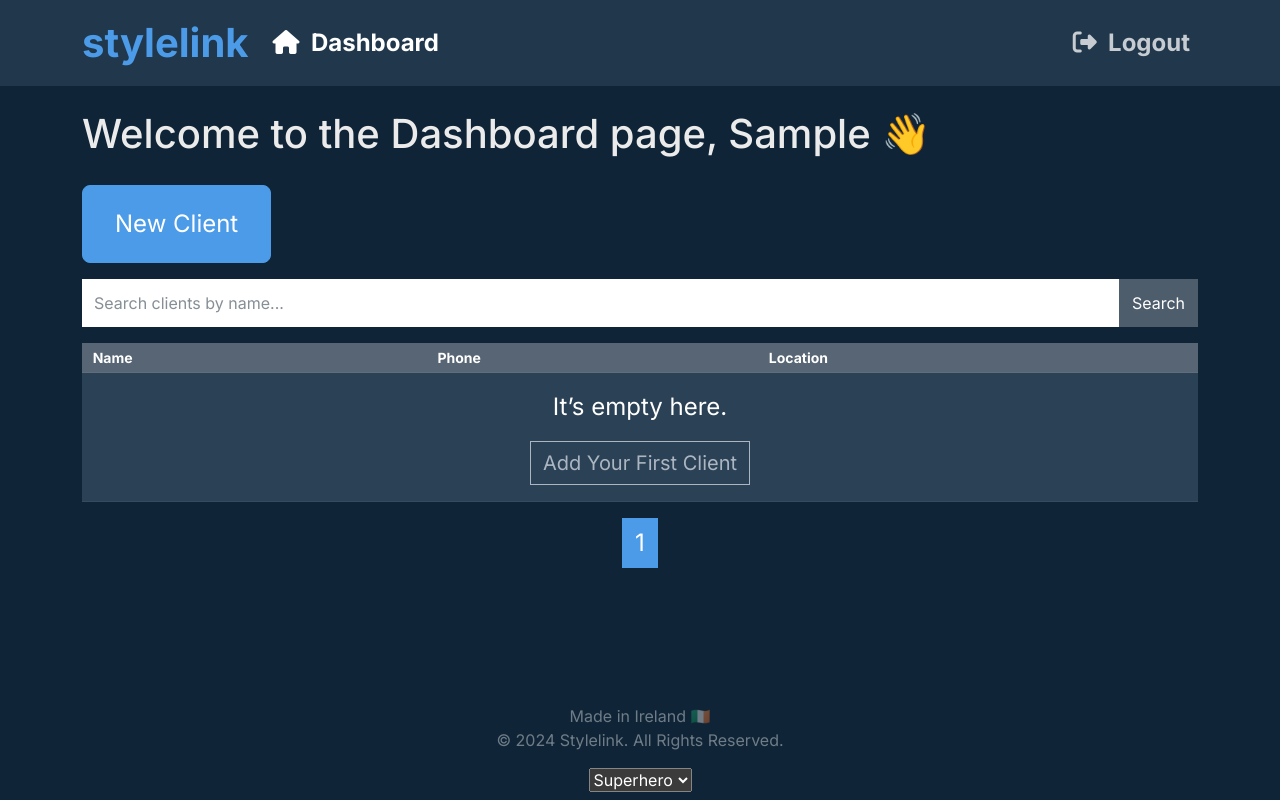
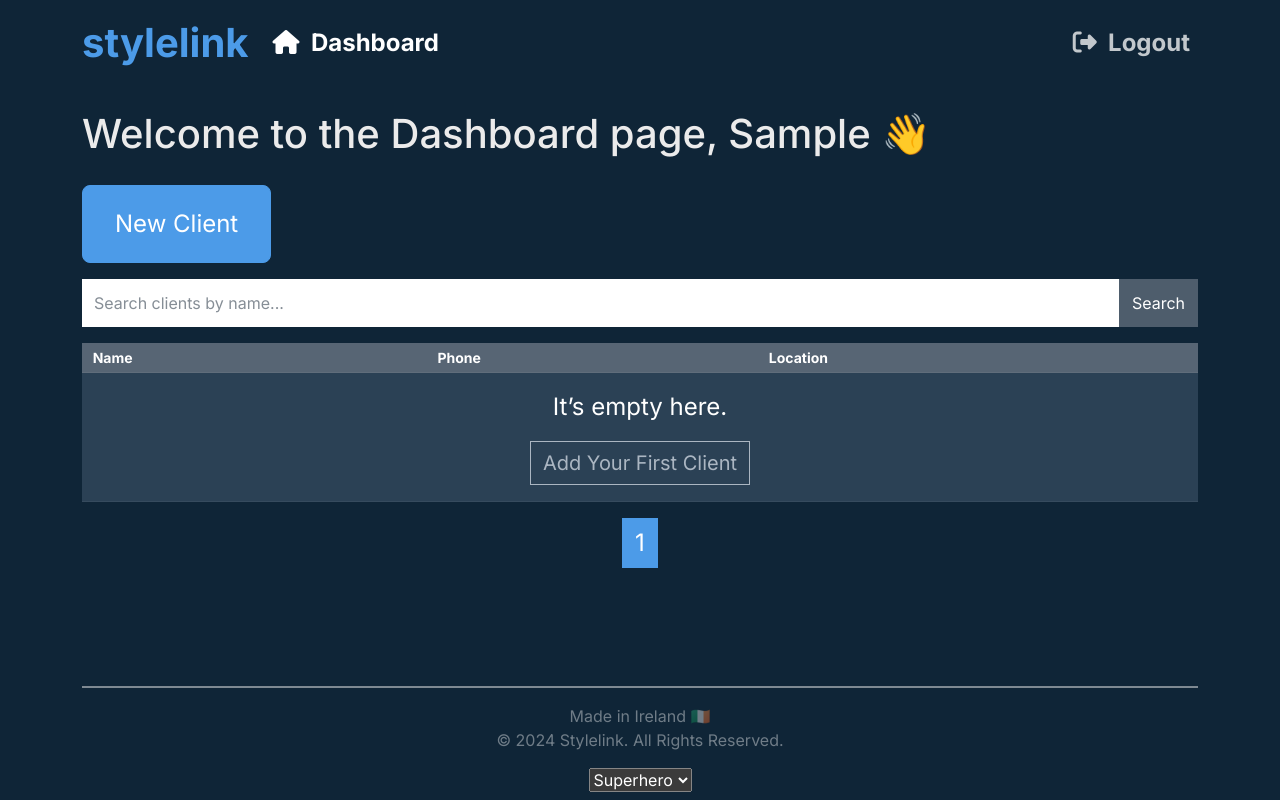
Before and after one commit to yaroslav-matala/stylelink-crm, a Django app: page /dashboard in a window 1280 px wide. Run offline with Django 4.2, Linux system fonts and the light colour scheme; the visitor is signed in with stand-in values (Sample User, id 1); data that the repository does not hold is empty; some libraries are stand-ins or nearby versions.

Commit message:
remove bg-dark and add hr to footer

```diff
--- a/templates/base.html
+++ b/templates/base.html
@@ -30,7 +30,7 @@
     <div class="wrapper">
         <div class="content">
             <!-- navbar -->
-            <nav class="navbar navbar-expand-lg navbar-dark bg-dark">
+            <nav class="navbar navbar-expand-lg navbar-dark">
                 <div class="container">
                     <a class="navbar-brand fw-bolder fs-1 text-primary "
                         href="{% if user.is_authenticated %}{% url 'dashboard' %}{% else %}{% url 'home' %}{% endif %}"><span
@@ -107,6 +107,7 @@
         <footer class="pb-2">
 
             <div class="container text-center">
+                <hr class="footer-hr">
                 <p class="mb-0 fs-6 text-muted">Made in Ireland <span class="fs-6">&#127470;&#127466;</span></p>
                 <p class="mb-0 fs-6 text-muted">&copy; 2024 Stylelink. All Rights Reserved.</p>
             </div>
```
